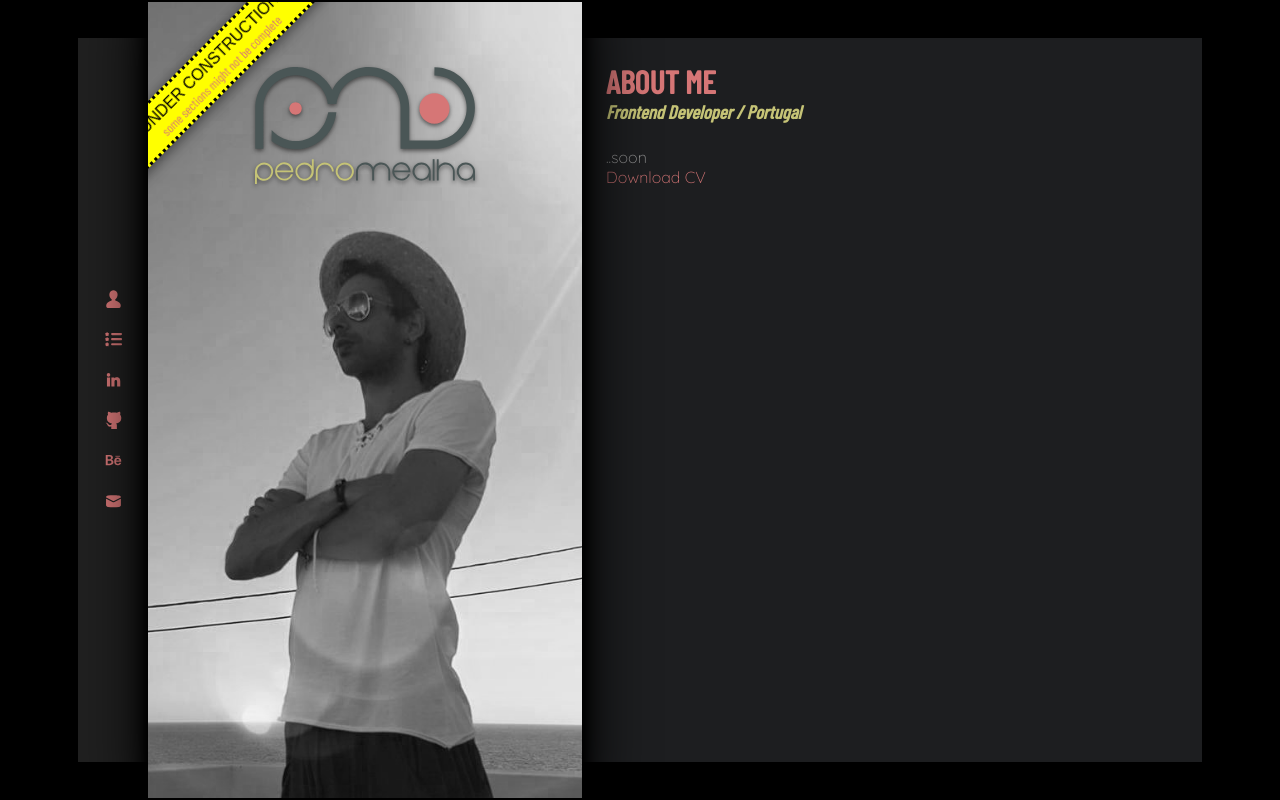
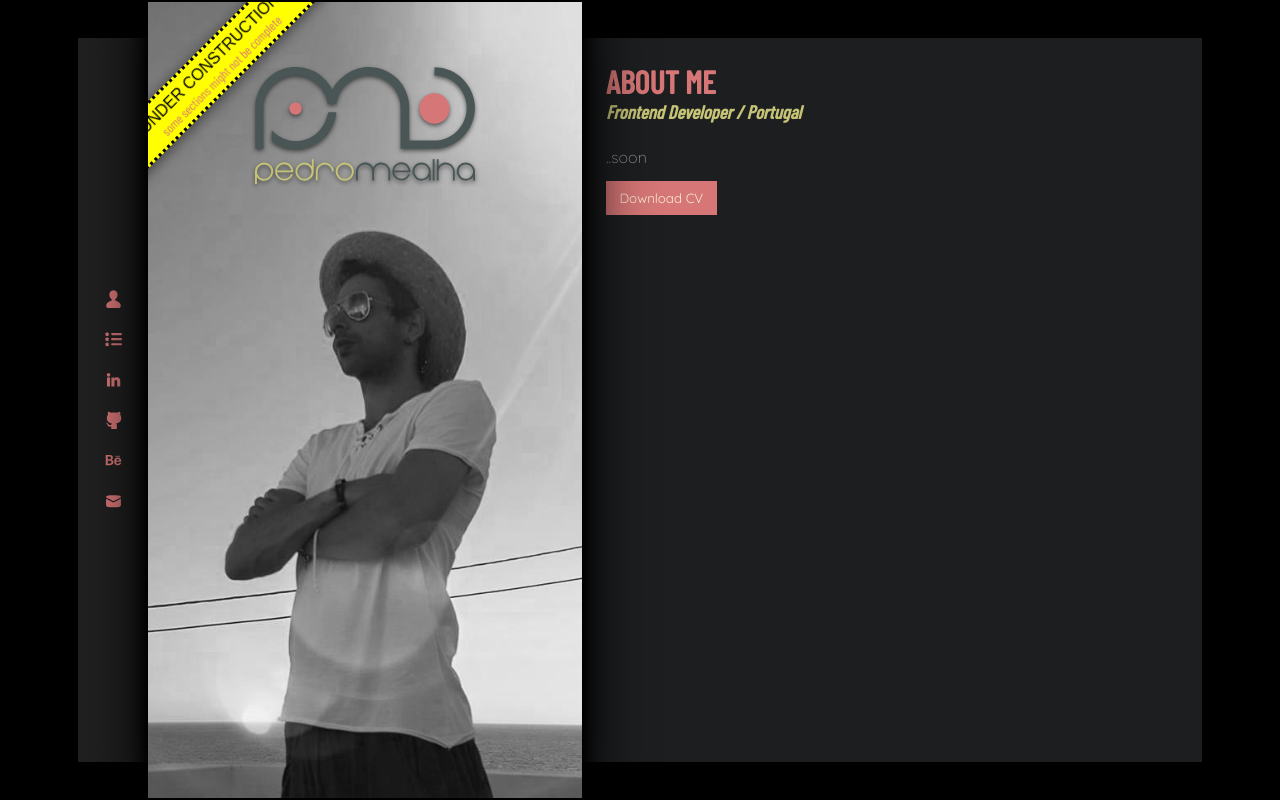
Before and after one commit to PedroMealha/react-website, a React (Create React App) app: page /skills in a window 1280 px wide. Built offline with nearby package versions, Linux system fonts and the light colour scheme.

Commit message:
refactor download file using file-saver

```diff
--- a/package.json
+++ b/package.json
@@ -7,6 +7,7 @@
     "@testing-library/jest-dom": "^5.16.4",
     "@testing-library/react": "^13.3.0",
     "@testing-library/user-event": "^13.5.0",
+    "file-saver": "^2.0.5",
     "react": "^18.1.0",
     "react-dom": "^18.1.0",
     "react-router-dom": "^6.3.0",
--- a/src/routes/skills/skills.component.jsx
+++ b/src/routes/skills/skills.component.jsx
@@ -1,10 +1,18 @@
-import { Link } from "react-router-dom";
+import FileSaver from 'file-saver';
+
 import './skills.styles.scss';
 
-const Skills = () =>
-	<div className="skills">
-		..soon<br />
-		<Link to="/CV_Pedro_Mealha.pdf" target="_blank" download>Download CV</Link>
-	</div>
+const Skills = () => {
+
+	const handleDownload = () =>
+		FileSaver.saveAs(process.env.PUBLIC_URL + "/CV_Pedro_Mealha.pdf", "CV_Pedro_Mealha.pdf");
+
+	return (
+		<div className="skills">
+			..soon<br />
+			<button onClick={ handleDownload }>Download CV</button>
+		</div>
+	)
+}
 
 export default Skills;
--- a/src/routes/skills/skills.styles.scss
+++ b/src/routes/skills/skills.styles.scss
@@ -1,11 +1,15 @@
 @import '../../components/global/global.styles.scss';
 
 .skills {
-	a {
-		color: $color-orange;
+	button {
+		margin-top: 1em;
+		color     : $color-coral;
+		background: $color-orange;
 
-		&:hover {
-			color: $color-yellow;
+		&:hover,
+		&:focus {
+			color     : $color-grey;
+			background: $color-coral;
 		}
 	}
 }
```
Also changed, not shown: 1 other file (tests, documents, lock files or other folders).
